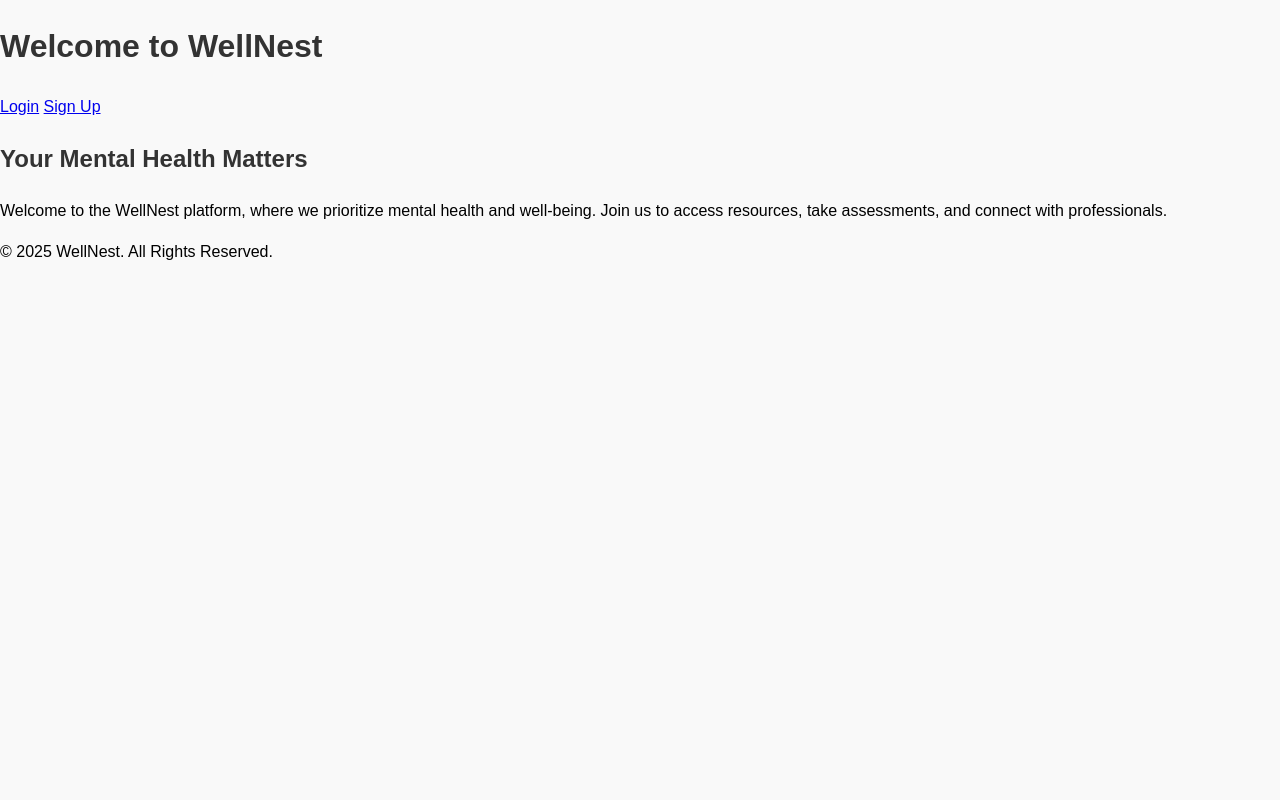
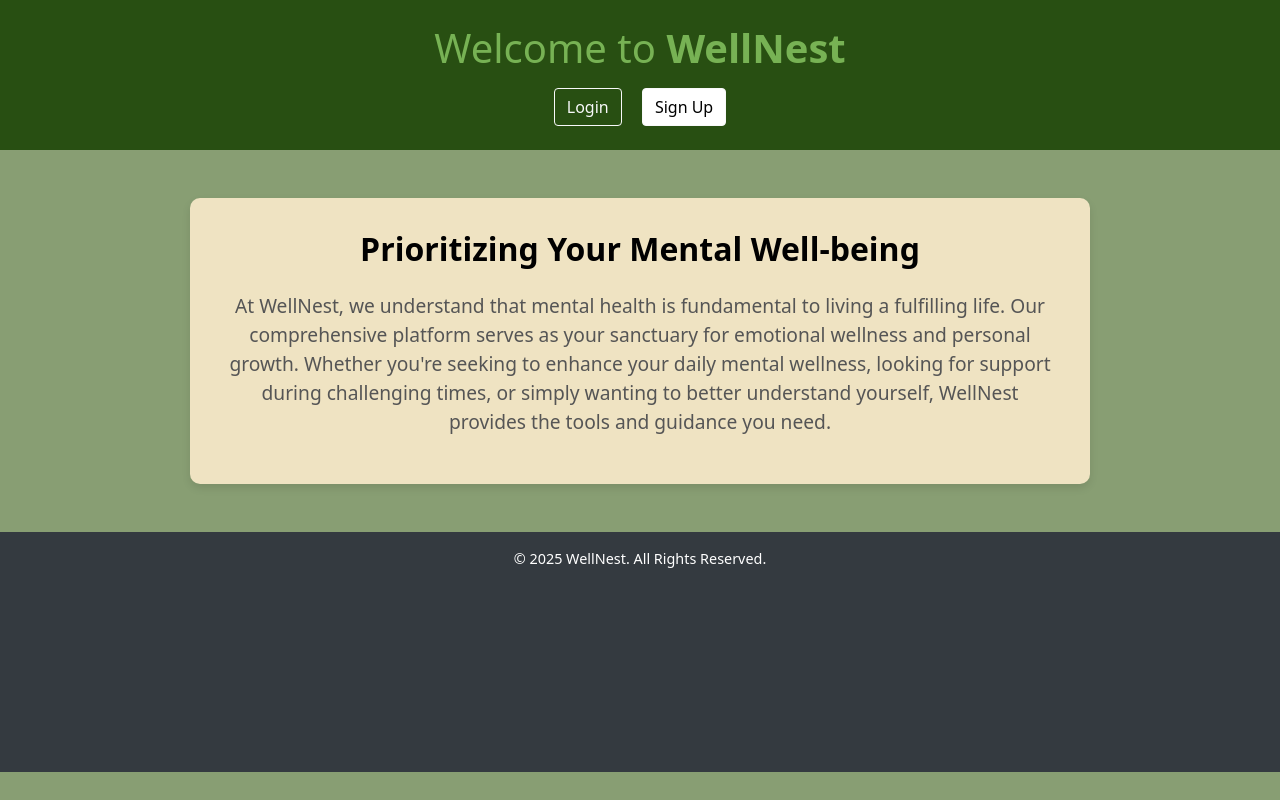
Before and after one commit to Abhyuday-06/404NameNotFound-8-SUSTAIN-AI-THON, a Flask app: page / in a window 1280 px wide. Run offline with Flask 3, Linux system fonts and the light colour scheme; parts of the project's set-up code (start-up, migrations or seed data) failed here and were passed over; some libraries are stand-ins or nearby versions.

Commit message:
enhanced the frontend for auth and homepage

```diff
--- a/static/css/styles.css
+++ b/static/css/styles.css
@@ -1,13 +1,13 @@
 body {
-    font-family: Arial, sans-serif;
-    background-color: #f9f9f9;
+    font-family: system-ui, -apple-system, BlinkMacSystemFont, 'Segoe UI', Roboto, Oxygen, Ubuntu, Cantarell, 'Open Sans', 'Helvetica Neue', sans-serif;
+    background-color: #889E73;
     margin: 0;
     padding: 0;
-    line-height: 1.6;
+    height: 100vh;
 }
 
 .navbar {
-    background-color: #4CAF50;
+    background-color: #284f12;
     overflow: hidden;
     padding: 1rem;
 }
@@ -20,7 +20,8 @@ body {
 }
 
 .navbar a:hover {
-    background-color: #3e8e41;
+    background-color: #68d86c;
+    border-radius: 20%;
 }
 
 .container {
@@ -33,7 +34,7 @@ body {
 }
 
 h1, h2, h3 {
-    color: #333;
+    color: #77B254;
 }
 
 button {
@@ -56,3 +57,123 @@ input, select {
     border: 1px solid #ccc;
     border-radius: 5px;
 }
+
+
+header {
+    background: linear-gradient(to right, #284f12, #284f12);
+    color: white;
+}
+
+header h1 {
+    font-size: 2.5rem;
+}
+
+main h2 {
+    font-size: 2rem;
+}
+
+main p {
+    font-size: 1.2rem;
+    color: #555;
+}
+
+footer {
+    background-color: #333;
+    font-size: 0.9rem;
+    height: 30vh;
+    width: 100%;
+}
+.mainbox{
+    margin-bottom: 10%;
+    margin-top: 10%;
+}
+button {
+    transition: transform 0.3s ease;
+}
+
+button:hover {
+    transform: scale(1.1);
+}
+
+@keyframes fadeIn {
+    from {
+        opacity: 0;
+    }
+    to {
+        opacity: 1;
+    }
+}
+
+@keyframes fadeInDown {
+    from {
+        opacity: 0;
+        transform: translateY(-20px);
+    }
+    to {
+        opacity: 1;
+        transform: translateY(0);
+    }
+}
+
+@keyframes fadeInUp {
+    from {
+        opacity: 0;
+        transform: translateY(20px);
+    }
+    to {
+        opacity: 1;
+        transform: translateY(0);
+    }
+}
+
+.animated {
+    animation-duration: 1.5s;
+    animation-fill-mode: both;
+}
+
+.fadeIn {
+    animation-name: fadeIn;
+}
+
+.fadeInDown {
+    animation-name: fadeInDown;
+}
+
+.fadeInUp {
+    animation-name: fadeInUp;
+}
+
+.pulse {
+    animation: pulse 2s infinite;
+}
+
+@keyframes pulse {
+    0%, 100% {
+        transform: scale(1);
+    }
+    50% {
+        transform: scale(1.1);
+    }
+}
+.content{
+    margin-top: 5%;
+}
+
+/* Custom styling for the submit button */
+.custom-btn {
+    background-color: #123524; /* Primary Blue */
+    color: white;
+    border: none;
+    padding: 10px 20px;
+    font-size: 16px;
+    border-radius: 5px;
+    cursor: pointer;
+}
+
+.custom-btn:hover {
+    background-color:#5CB338; /* Darker Blue */
+}
+
+.custom-btn:active {
+    background-color: #004085; /* Even Darker Blue */
+}
--- a/templates/auth/login.html
+++ b/templates/auth/login.html
@@ -3,14 +3,14 @@
 
 {% block content %}
 <div class="container">
-    <h1>Login</h1>
+    <h2 style="color: black;">Login</h2>
     <form method="post">
         {{ form.hidden_tag() }}
         <label for="email">Email:</label>
         {{ form.email }}
         <label for="password">Password:</label>
         {{ form.password }}
-        {{ form.submit }}
+        {{ form.submit(class_="btn custom-btn") }}
     </form>
 </div>
 {% endblock %}
--- a/templates/base.html
+++ b/templates/base.html
@@ -8,13 +8,13 @@
     <link rel="stylesheet" href="{{ url_for('static', filename='css/styles.css') }}">
 </head>
 <body>
-    <div class="navbar">
+    <div class="navbar ">
         <a href="{{ url_for('home') }}">Home</a>
         {% if current_user.is_authenticated %}
             <a href="{{ url_for('dashboard.dashboard_home') }}">Dashboard</a>
             <a href="{{ url_for('auth.logout') }}">Logout</a>
         {% else %}
-            <a href="{{ url_for('auth.login') }}">Login</a>
+            <a href="{{ url_for('auth.login') }}" >Login</a>
             <a href="{{ url_for('auth.signup') }}">Sign Up</a>
         {% endif %}
     </div>
@@ -25,7 +25,7 @@
     </div>
 
     <footer>
-        <p style="text-align: center; padding: 1rem; background: #4CAF50; color: white;">
+        <p style="text-align: center; padding: 1rem; background: #333; color: white;">
             &copy; {{ year | default(2025) }} Mental Health Platform. All rights reserved.
         </p>
     </footer>
--- a/templates/home.html
+++ b/templates/home.html
@@ -3,25 +3,37 @@
 <head>
     <meta charset="UTF-8">
     <meta name="viewport" content="width=device-width, initial-scale=1.0">
-    <title>Home</title>
+    <title>Home | WellNest</title>
+    <link rel="stylesheet" href="https://maxcdn.bootstrapcdn.com/bootstrap/4.5.2/css/bootstrap.min.css">
+    <link rel="stylesheet" href="https://cdnjs.cloudflare.com/ajax/libs/font-awesome/6.0.0-beta3/css/all.min.css">
     <link rel="stylesheet" href="{{ url_for('static', filename='css/styles.css') }}">
 </head>
 <body>
-    <header>
-        <h1>Welcome to WellNest</h1>
-        <nav>
-            <a href="{{ url_for('auth.login') }}">Login</a>
-            <a href="{{ url_for('auth.signup') }}">Sign Up</a>
+    <header class="bg-primary text-white text-center py-4">
+        <h1 class="animated fadeInDown">Welcome to <span class="font-weight-bold">WellNest</span></h1>
+        <nav class="mt-3">
+            <a href="{{ url_for('auth.login') }}" class="btn btn-outline-light mx-2">Login</a>
+            <a href="{{ url_for('auth.signup') }}" class="btn btn-outline-light mx-2" style="background-color: white;color: black;">Sign Up</a>
         </nav>
     </header>
-    <main>
-        <section>
-            <h2>Your Mental Health Matters</h2>
-            <p>Welcome to the WellNest platform, where we prioritize mental health and well-being. Join us to access resources, take assessments, and connect with professionals.</p>
+    <main class="container my-5" style="background-color: #EFE3C2;">
+        <section class="text-center">
+            <h2 style="color: black;"><b>Prioritizing Your Mental Well-being</b></h2>
+            <p class="mt-4 animated fadeIn">At WellNest, we understand that mental health is fundamental to living a fulfilling life. Our comprehensive platform serves as your sanctuary for emotional wellness and personal growth.
+Whether you're seeking to enhance your daily mental wellness, looking for support during challenging times, or simply wanting to better understand yourself, WellNest provides the tools and guidance you need.
+            </p>
+            <!-- <button class="btn btn-primary mt-3 btn-lg animated pulse infinite">Learn More</button> -->
         </section>
     </main>
-    <footer>
+    <footer class="bg-dark text-white text-center py-3">
         <p>&copy; 2025 WellNest. All Rights Reserved.</p>
     </footer>
+
+    <!-- Bootstrap JS and dependencies -->
+    <script src="https://code.jquery.com/jquery-3.5.1.slim.min.js"></script>
+    <script src="https://cdn.jsdelivr.net/npm/@popperjs/core@2.11.8/dist/umd/popper.min.js"></script>
+    <script src="https://maxcdn.bootstrapcdn.com/bootstrap/4.5.2/js/bootstrap.min.js"></script>
+    <!-- Custom JS -->
+    <script src="{{ url_for('static', filename='js/scripts.js') }}"></script>
 </body>
 </html>
```
Also changed, not shown: templates/auth/signup.html (+4 -3 lines).
